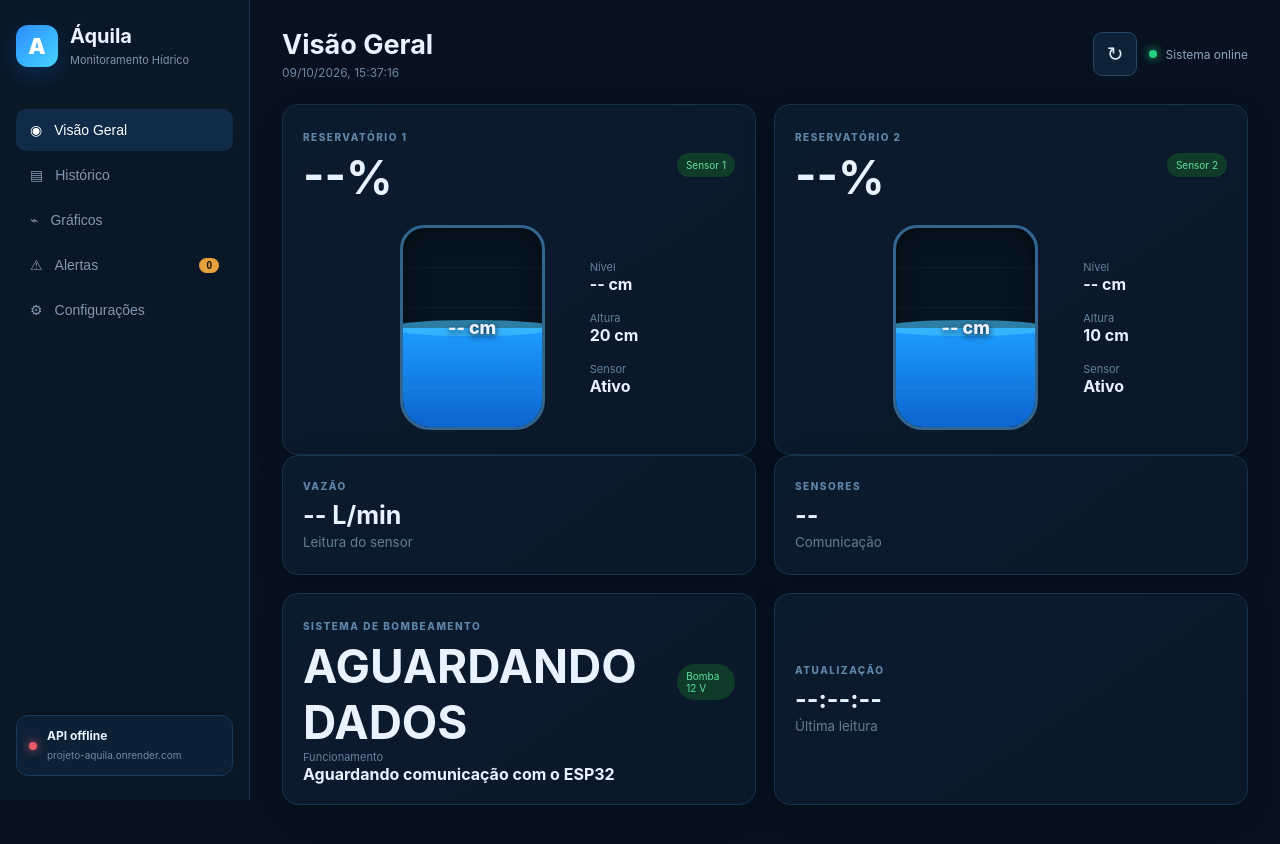
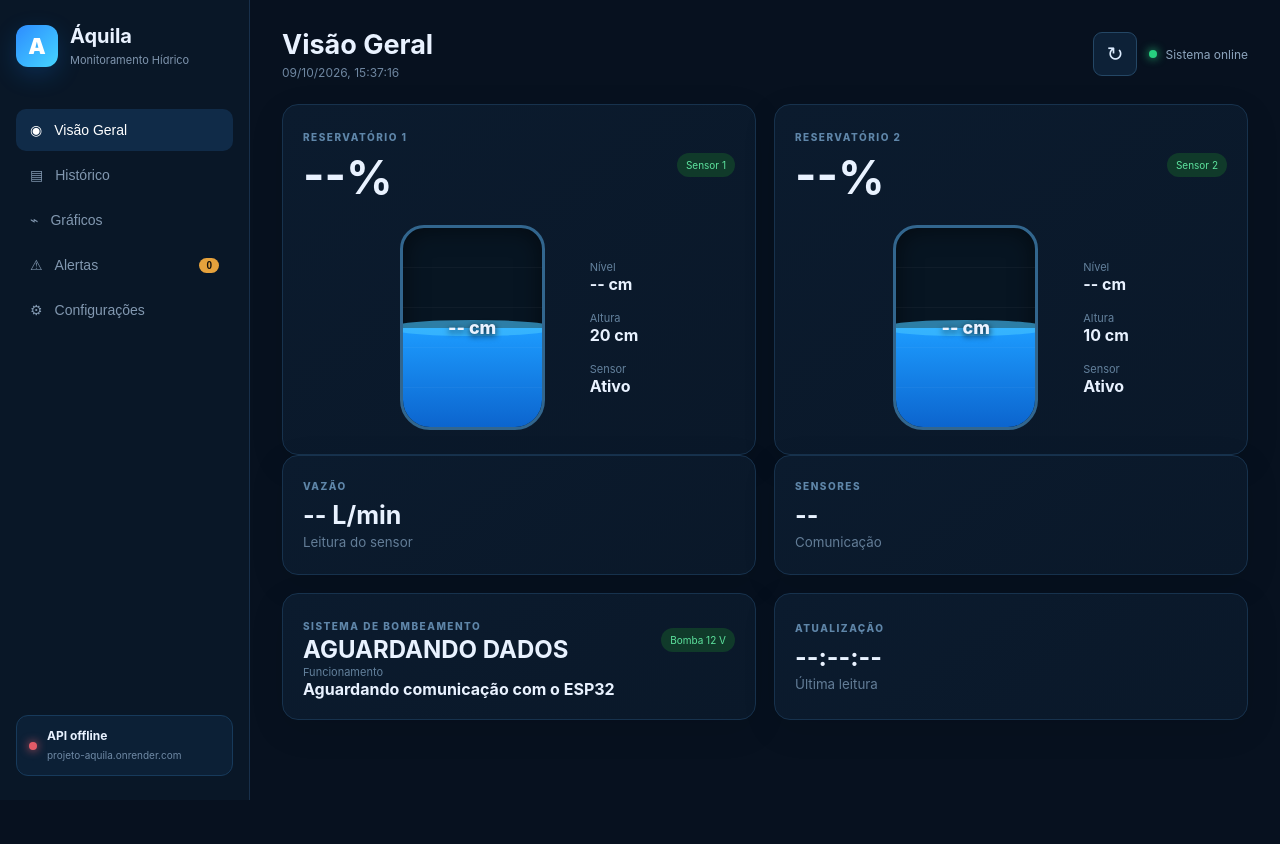
Before and after one commit to debora-e-manu/projeto-aquila, a website: page index.html in a window 1280 px wide. After the commit the page ends 800 px from the top, so only its background shows below. Drawn offline with Linux system fonts and the light colour scheme; no server answers.

Commit message:
Add styles for pump status display

```diff
--- a/style.css
+++ b/style.css
@@ -356,6 +356,14 @@ body {
     color: #55c7ff
 }
 
+#pumpStatus {
+  font-size: 24px;
+  line-height: 1.3;
+  margin: 0;
+}
+
+
+
 .switch {
     margin-left: auto;
     position: relative;
```
